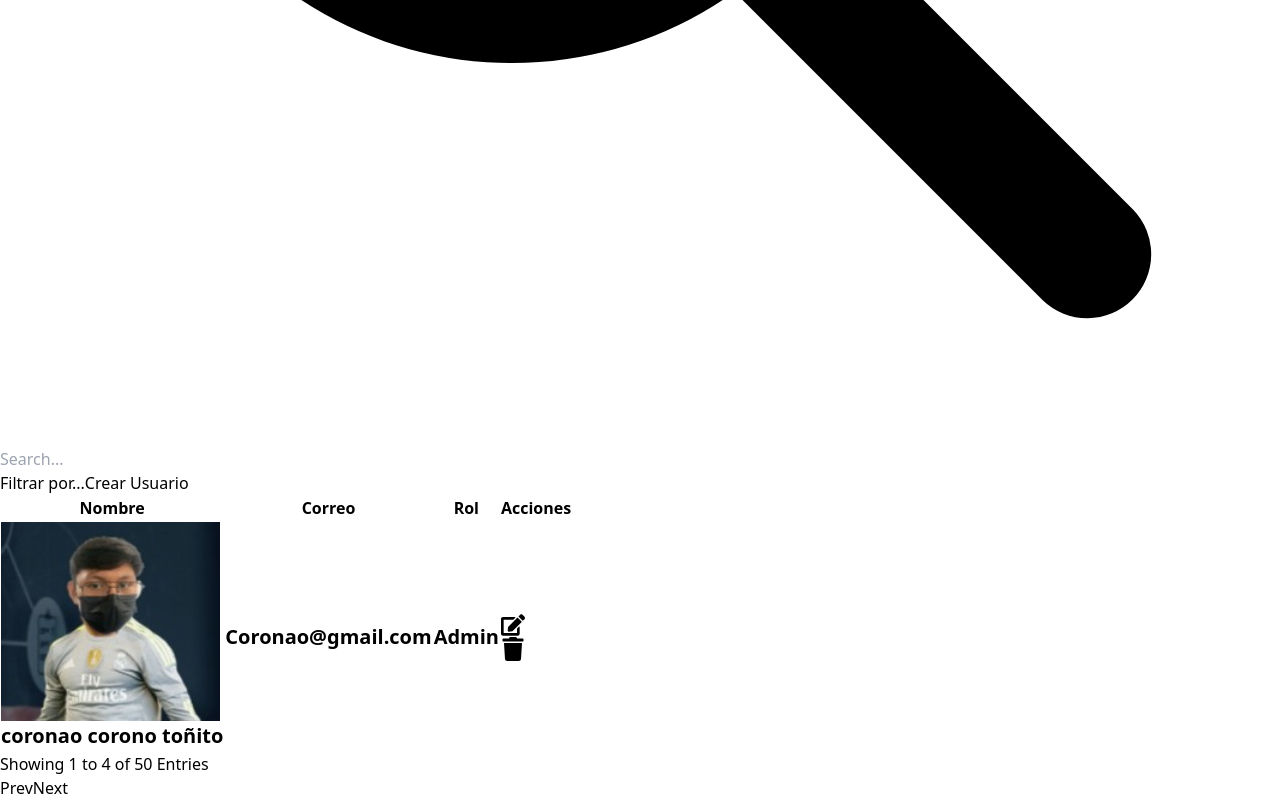
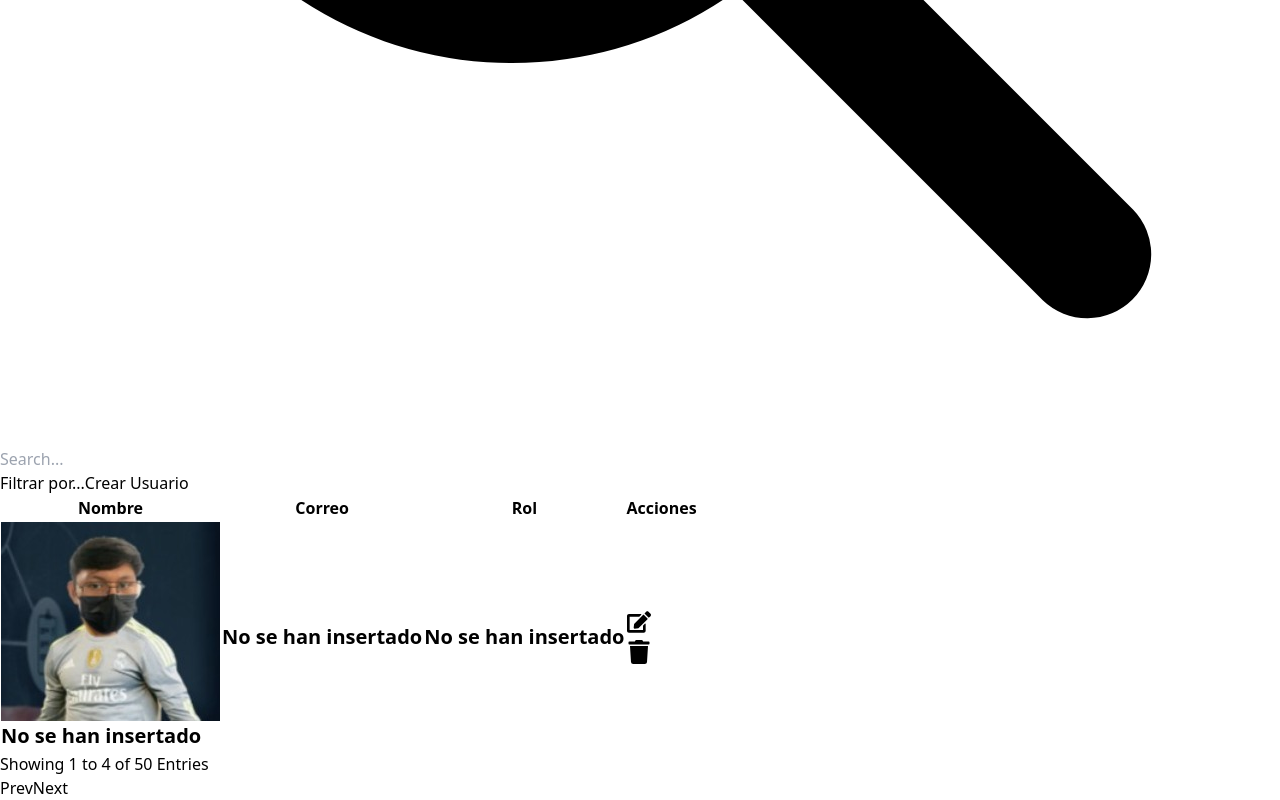
Before and after one commit to JuanCarlosRossLopez/Sistema-de-Bibliotecas-Universitarias, a React (Vite) app in the folder frontend_SBU/: page /TablaUsuarios in a window 1280 px wide. Shown: the part 1278-2078 px from the top of the page. Built offline with nearby package versions, Linux system fonts and the light colour scheme; the HTML template or start-up script is replaced by a standard one.

Commit message:
modal insercion

```diff
--- a/frontend_SBU/src/pages/Admin/TablaUsuarios.jsx
+++ b/frontend_SBU/src/pages/Admin/TablaUsuarios.jsx
@@ -1,10 +1,49 @@
-import React from 'react';
+import React, { useState } from "react";
 import NavbarEJ from "../../components/navbarEj";
 import SidebarEJ from "../../components/sidebarEj";
 import { FaEdit, FaTrash } from "react-icons/fa";
+import Swal from "sweetalert2";
+import withReactContent from "sweetalert2-react-content";
+
 
 export default function TablaUsuarios() {
+    const MySwal = withReactContent(Swal);
+    const [data, setData] = useState({ name: "", email: "", rol: "" });
 
+    const showModal = async () => {
+        const { value: value } = await MySwal.fire({
+            title: "Ingresa los datos",
+            html: `
+                <input type="text" id="name" class="swal2-input" placeholder="Name">
+                <input type="email" id="email" class="swal2-input" placeholder="Email">
+                <select id="rol" className="swal2-input">
+                    <option value="">Selecciona un rol:</option>
+                    <option value="Admin">Admin</option>
+                    <option value="Empleado">Empleado</option>
+                    <option value="Usuario">Usuario</option>
+
+                </select>
+            `,
+            showCancelButton: true,
+            cancelButtonColor: "",
+            confirmButtonColor: "green",
+            focusConfirm: false,
+            preConfirm: () => {
+                const name = document.getElementById("name").value;
+                const email = document.getElementById("email").value;
+                const rol = document.getElementById("rol").value;
+                if (!name || !email || !rol) {
+                    Swal.showValidationMessage("Todos los campos son requeridos");
+                }
+                return { name, email, rol };
+            },
+        });
+
+        if (value) {
+            setData(value); // Guarda los valores ingresados en el estado.
+            await Swal.fire('Datos insertados','Se insertó correctamente','success' );
+        }
+    };
     return (
         <div className="bg-[#FFEFE5] min-h-screen w-full">
             <NavbarEJ />
@@ -26,7 +65,7 @@ export default function TablaUsuarios() {
                                 <input className="bg-transparent outline-none ml-1 block w-full md:w-auto" type="text" placeholder="Search..." />
                             </div>
                             <button className="bg-[#A2726A] hover:bg-[#e8a599] px-3 md:px-4 py-2 rounded-md text-white font-semibold">Filtrar por...</button>
-                            <button className="bg-[#A2726A] hover:bg-[#e8a599] px-3 md:px-4 py-2 rounded-md text-white font-semibold">Crear Usuario</button>
+                            <button onClick={showModal} className="bg-[#A2726A] hover:bg-[#e8a599] px-3 md:px-4 py-2 rounded-md text-white font-semibold">Crear Usuario</button>
                         </div>
                     </div>
 
@@ -49,20 +88,20 @@ export default function TablaUsuarios() {
                                                     <img className="w-full h-full object-cover rounded-full" src="/img/coronao.jpeg" alt="Foto_perfil" />
                                                 </div>
                                                 <div className="ml-3">
-                                                    <p className="text-gray-900 whitespace-nowrap">coronao corono toñito</p>
+                                                    <p className="text-gray-900 whitespace-nowrap">{data.name || "No se han insertado"}</p>
                                                 </div>
                                             </div>
                                         </td>
                                         <td className="px-3 md:px-5 py-5 border-b border-transparent bg-transparent text-sm">
-                                            <p className="text-gray-900 whitespace-nowrap">Coronao@gmail.com</p>
+                                            <p className="text-gray-900 whitespace-nowrap">{data.email || "No se han insertado"}</p>
                                         </td>
                                         <td className="px-3 md:px-5 py-5 border-b border-transparent bg-transparent text-sm">
-                                            <p className="text-gray-900 whitespace-nowrap">Admin</p>
+                                            <p className="text-gray-900 whitespace-nowrap">{data.rol || "No se han insertado"}</p>
                                         </td>
                                         <td className="px-3 md:px-5 py-5 border-b border-transparent bg-transparent text-sm">
-                                            <span className="relative inline-block px-3 py-1 font-semibold text-yellow-500 hover:text-yellow-700 leading-tight">
+                                            <button onClick={showModal} className="relative inline-block px-3 py-1 font-semibold text-yellow-500 hover:text-yellow-700 leading-tight">
                                                 <FaEdit size={24} />
-                                            </span>
+                                            </button>
                                             <span className="relative inline-block px-3 py-1 font-semibold text-red-500 hover:text-red-700 leading-tight">
                                                 <FaTrash size={24} />
                                             </span>
```
